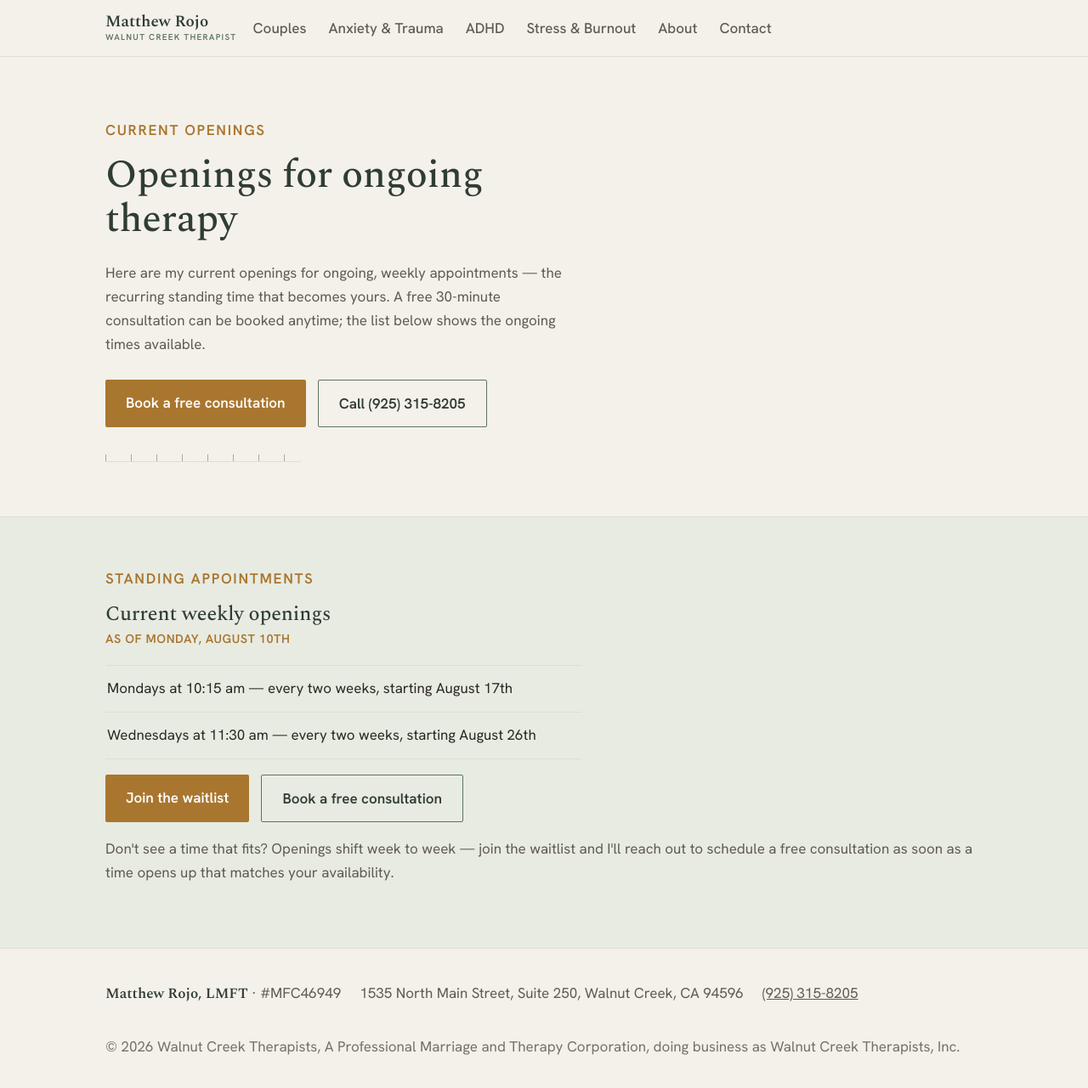
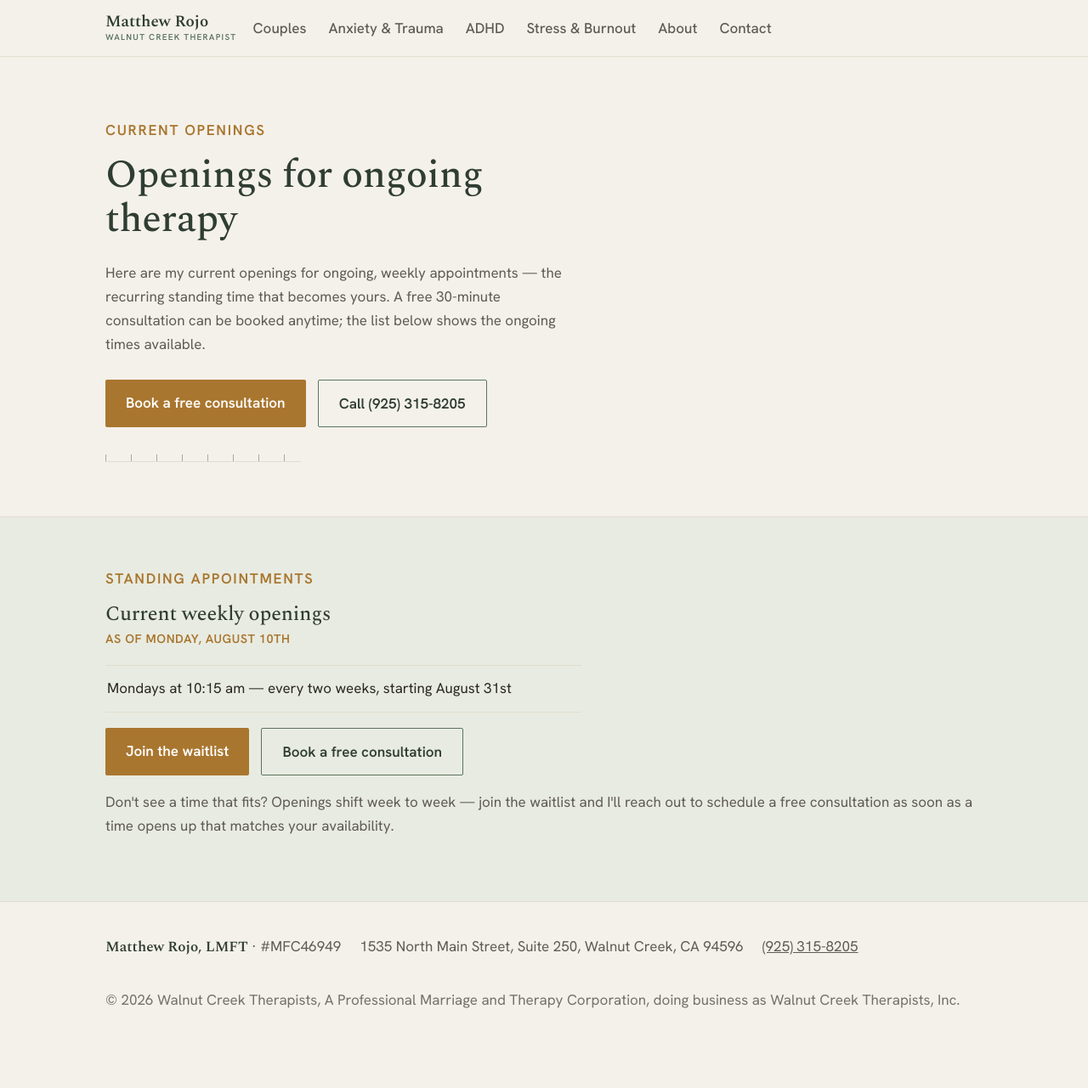
Before and after one commit to walnutcreektherapist/walnutcreektherapist.github.io, a Jekyll site: the page built from openings.html, in a window 1280 px wide and 1284 px high. Shown: the top 1281 px of the window at 85% size. Built offline with Jekyll 4.4.1, drawn with Linux system fonts in a browser that asks for light colours.

Commit message:
Modify appointment slots in _config.yml
Updated appointment slots with new dates.

```diff
--- a/_config.yml
+++ b/_config.yml
@@ -63,9 +63,9 @@ openings:
   waitlist_url: "https://walnutcreektherapists.clientsecure.me/contact-widget"
   pointer: "Now booking new clients — see regular weekly openings"
   slots:
-    - "Mondays at 10:15 am — every two weeks, starting August 17th"
-    # - "Tuesdays at 10:15 am — every two weeks, starting August 11th"
-    - "Wednesdays at 11:30 am — every two weeks, starting August 26th"
+    - "Mondays at 10:15 am — every two weeks, starting August 31st"
+    # - "Tuesdays at 10:15 am — every two weeks, starting August 31st"
+    # - "Wednesdays at 11:30 am — every two weeks, starting August 26th"
     # - "Wednesdays at 12:45 pm — every week, starting August 19th"
     # - "Thursdays at 2:30 pm — every two weeks, starting August 27th"
 
```
